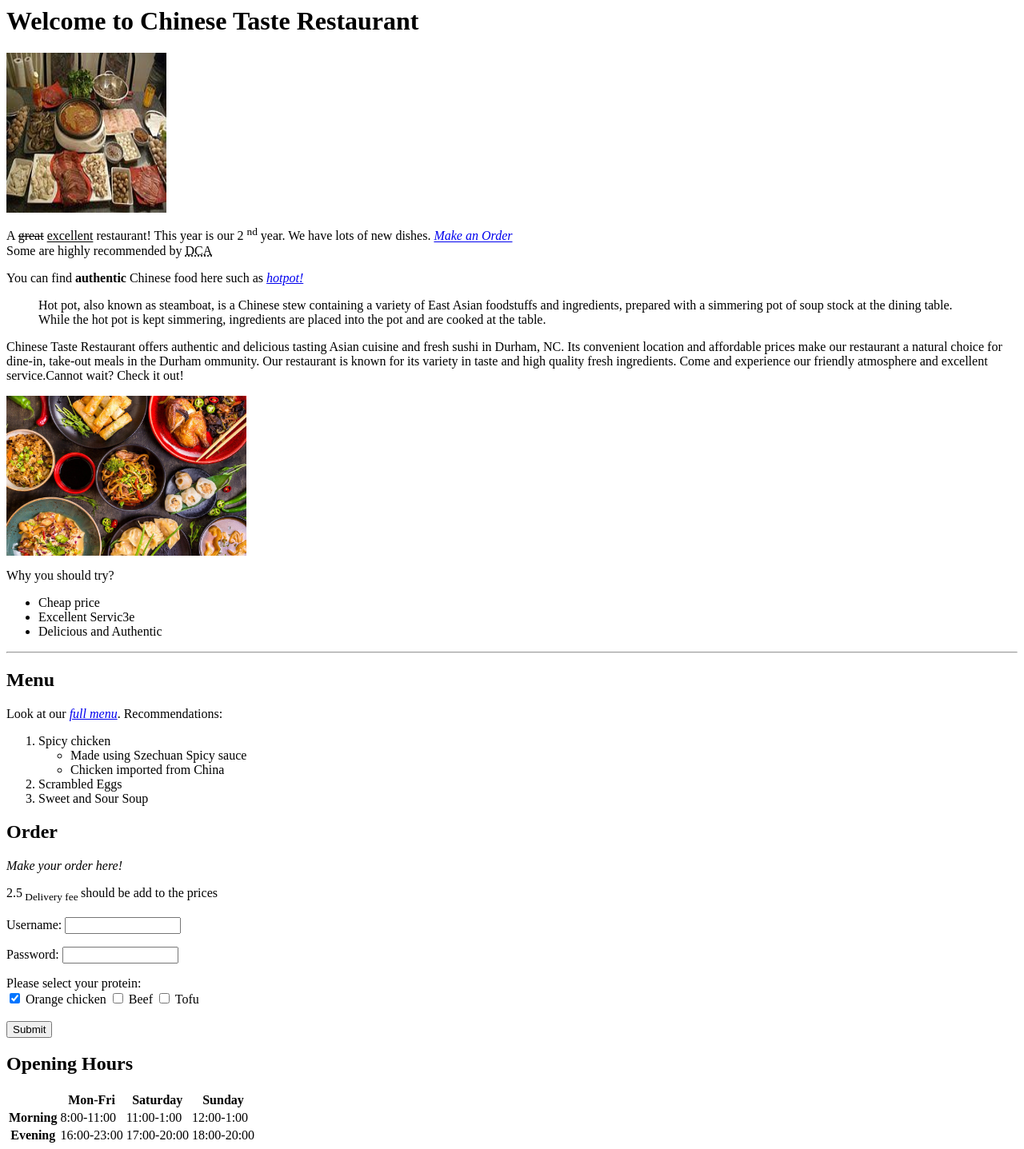
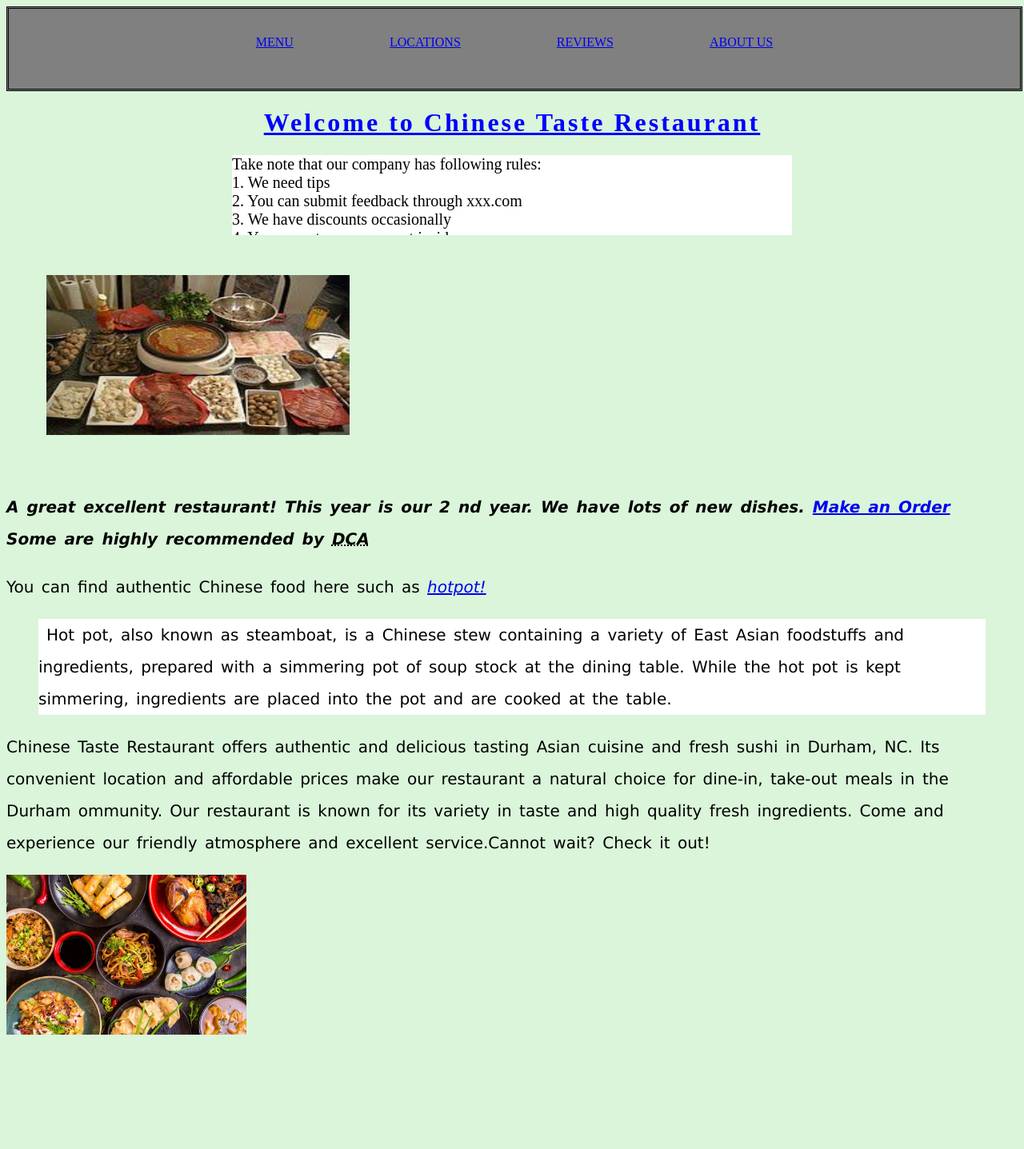
Before and after one commit to YiqinZhou/YiqinZhou.github.io, a plain HTML site: page project2/index.html in a window 1280 px wide. Shown: the whole page at 80% size. After the commit the page ends 1302 px from the top, so only its background shows below. Drawn offline with Linux system fonts and the light colour scheme.

Commit message:
Added tabs

```diff
--- a/project2/index.html
+++ b/project2/index.html
@@ -1,75 +1,40 @@
 <html>
   <head>
     <title>Chinese Taste Restaurant</title>
+    <link rel="stylesheet" type="text/css" href="style.css">
+</head>
   </head>
   <body>
+
+   <div class="navbar-bg">
+    <div class="navbar" >
+        <div class="option"><a href="menu.html">MENU</a></div>
+        <div class="option"><a href="locations.html">LOCATIONS</a></div>
+
+        <div class="option"><a href="reviews.html">REVIEWS</a></div>
+        <div class="option"><a href="contactus.html">ABOUT US</a></div>
+    </div>
+
+    </div>
+
     <h1>Welcome to Chinese Taste Restaurant</h1>
-    <img src="hotpot.jpeg" alt="sorry.jpeg" title="Delicios" height="200" width="200" align="top"/>
-    <p>A <del>great</del> <ins>excellent</ins> restaurant! This year is our 2 <sup>nd</sup> year. We have lots of new dishes. <a href="#order"><i>Make an Order</i></a> <br/> Some are highly recommended by <abbr title="Duke Chinese Association">DCA</abbr></p>
-    <p>You can find <b>authentic</b> Chinese food here such as <a href="http://www.seriouseats.com/2015/02/how-to-make-chinese-hot-pot-at-home-guide.html"><i>hotpot!</i> </a></p>
-    <blockquote cite="https://en.wikipedia.org/wiki/Hot_pot">
+
+
+    <div class="scroll">Take note that our company has following rules:<br/>
+    1. We need tips<br/>
+    2. You can submit feedback through xxx.com<br/>
+    3. We have discounts occasionally<br/>
+    4. You cannot carry your pet inside</div>
+    <img class="firstpic" src="hotpot.jpeg" alt="sorry.jpeg" title="Delicios" height="200" width="200" align="top"/>
+    <p class="thicker">A great excellent restaurant! This year is our 2 nd year. We have lots of new dishes. <a href="#order"><i>Make an Order</i></a> <br/> Some are highly recommended by <abbr title="Duke Chinese Association">DCA</abbr></p>
+    <p>You can find authentic Chinese food here such as <a href="http://www.seriouseats.com/2015/02/how-to-make-chinese-hot-pot-at-home-guide.html"><i>hotpot!</i> </a></p>
+    <blockquote cite="https://en.wikipedia.org/wiki/Hot_pot" class="quote">
       <p>Hot pot, also known as steamboat, is a Chinese stew containing a variety of East Asian foodstuffs and ingredients, prepared with a simmering pot of soup stock at the dining table. While the hot pot is kept simmering, ingredients are placed into the pot and are cooked at the table.</p>
 
-    </blockquote>
+    </blockquote >
     <p>Chinese Taste Restaurant offers authentic and delicious tasting Asian cuisine and fresh sushi in Durham, NC.  Its convenient location and affordable prices make our restaurant a natural choice for dine-in, take-out meals in the Durham ommunity. Our restaurant is known for its variety in taste and high quality fresh ingredients. Come and experience our friendly atmosphere and excellent service.Cannot wait? Check it out!</p>
     <img src="chinese.jpeg" alt="sorry.jpeg" title="ChineseFood" height="200" width="300" align="middle"/>
 
-    <p>Why you should try?
-      <ul>
-        <li>Cheap price</li>
-        <li>Excellent Servic3e</li>
-        <li>Delicious and Authentic</li>
-      </ul>
-    </p>
-    <hr/>
-        <h2>Menu</h2>
-           <p>Look at our <a href="menu.html"> <i>full menu</i></a>. Recommendations:</p>
-           <p>
-            <ol>
-              <li>Spicy chicken</li>
-                <ul>
-                  <li> Made using Szechuan Spicy sauce</li>
-                  <li> Chicken imported from China</li>
-                </ul>
-              <li>Scrambled Eggs</li>
-              <li>Sweet and Sour Soup</li>
-            </ol>
-            </p>
-        <h2 id="order">Order</h2>
-           <p><i>Make your order here!</i></p>
-           <p>2.5<sub> Delivery fee </sub> should be add to the prices</p>
-           <p> Username:
-               <input type="text" name="username" size="15" maxlength="30" />
-           </p><p> Password:
-               <input type="password" name="password" size="15" maxlength="30" />
-            </p>
-            <p>Please select your protein:
-              <br/>
-              <input type="checkbox" name="service" value="Orange chicken" checked="checked" />  Orange chicken
-              <input type="checkbox" name="service" value="Beef"  />  Beef
-              <input type="checkbox" name="service" value="Tofu"  />  Tofu
-              <br><br>
-             <input type="submit" value="Submit">
-        <h2> Opening Hours</h2>
-           <table>
-             <tr>
-                <th></th>
-                <th scope="col">Mon-Fri</th>
-                <th scope="col">Saturday</th>
-                <th scope="col">Sunday</th>
-             </tr>
-             <tr>
-                <th scope="row">Morning</th>
-                <td>8:00-11:00</td>
-                <td>11:00-1:00</td>
-                <td>12:00-1:00</td>
-             </tr>
-                <th scope="row">Evening</th>
-                <td>16:00-23:00</td>
-                <td>17:00-20:00</td>
-                <td>18:00-20:00</td>
-             <tr>
-             </tr>
 
   </body>
 </html>
--- /dev/null
+++ b/project2/style.css
@@ -0,0 +1,81 @@
+body {
+    background-color: hsla(120, 60%, 70%, 0.3);
+}
+
+h1 {
+    color: blue;
+    text-decoration: underline;
+    text-align: center;
+    letter-spacing: 3px;
+}
+
+p {
+    font-family: verdana;
+    font-size: 20px;
+    line-height:200%;
+    word-spacing:3px;
+
+
+}
+div.scroll {
+    margin: auto;
+    position: relative;
+    background-color: white;
+    top: 0;
+    left: 0;
+    bottom: 0;
+    right: 0;
+    width: 700px;
+    height: 100px;
+    overflow: scroll;
+    font-size:20px;
+
+}
+
+.quote{
+    background-color:white;
+    text-indent:10px;
+
+}
+
+p.thicker{
+    font-weight:900;
+    font-style:oblique;
+}
+
+.firstpic{
+    margin: auto;
+    width: 30%;
+    padding: 50px;
+}
+
+
+.navbar{
+          width: 1080px;
+          margin:auto;
+          display: flex;
+          justify-content: center;
+}
+
+.navbar-bg{
+        border-style:double;
+        width:100%;
+        min-width: 1000px;
+        background-color: grey;
+        height: 100px;
+      }
+
+
+ .option {
+
+
+        font-size:15    px;
+        color:#0c9bf9;
+        line-height: 84px;
+        padding-left:60px;
+        padding-right:60px;
+        cursor: pointer;
+      }
+      .option:hover{
+        color:white;
+      }
```
Also changed, not shown: project2/contactus.html (added, +4 -0 lines), project2/locations.html (added, +3 -0 lines), project2/menu.html (+3 -0 lines), project2/reviews.html (added, +4 -0 lines), project2/sorry.jpeg (deleted).
